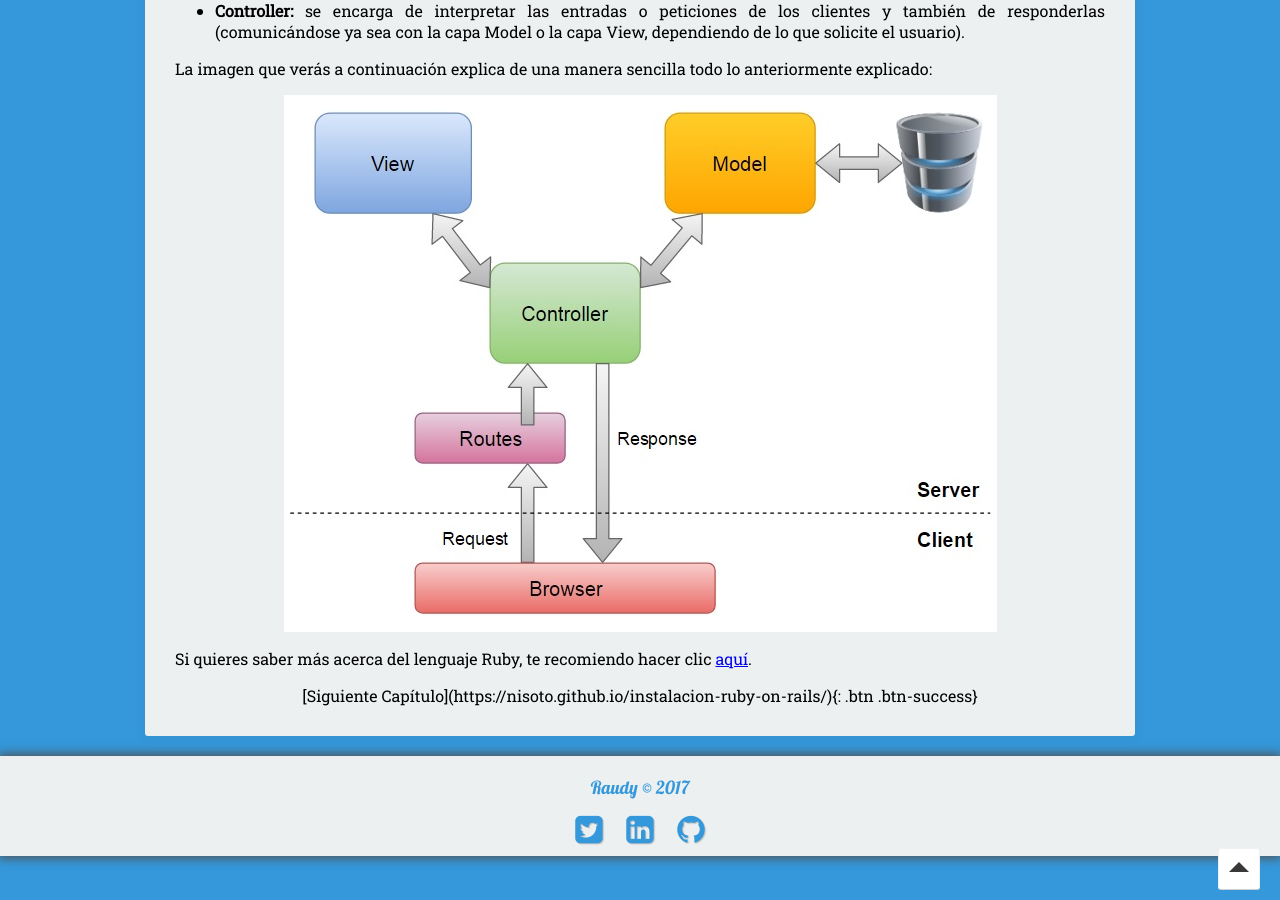
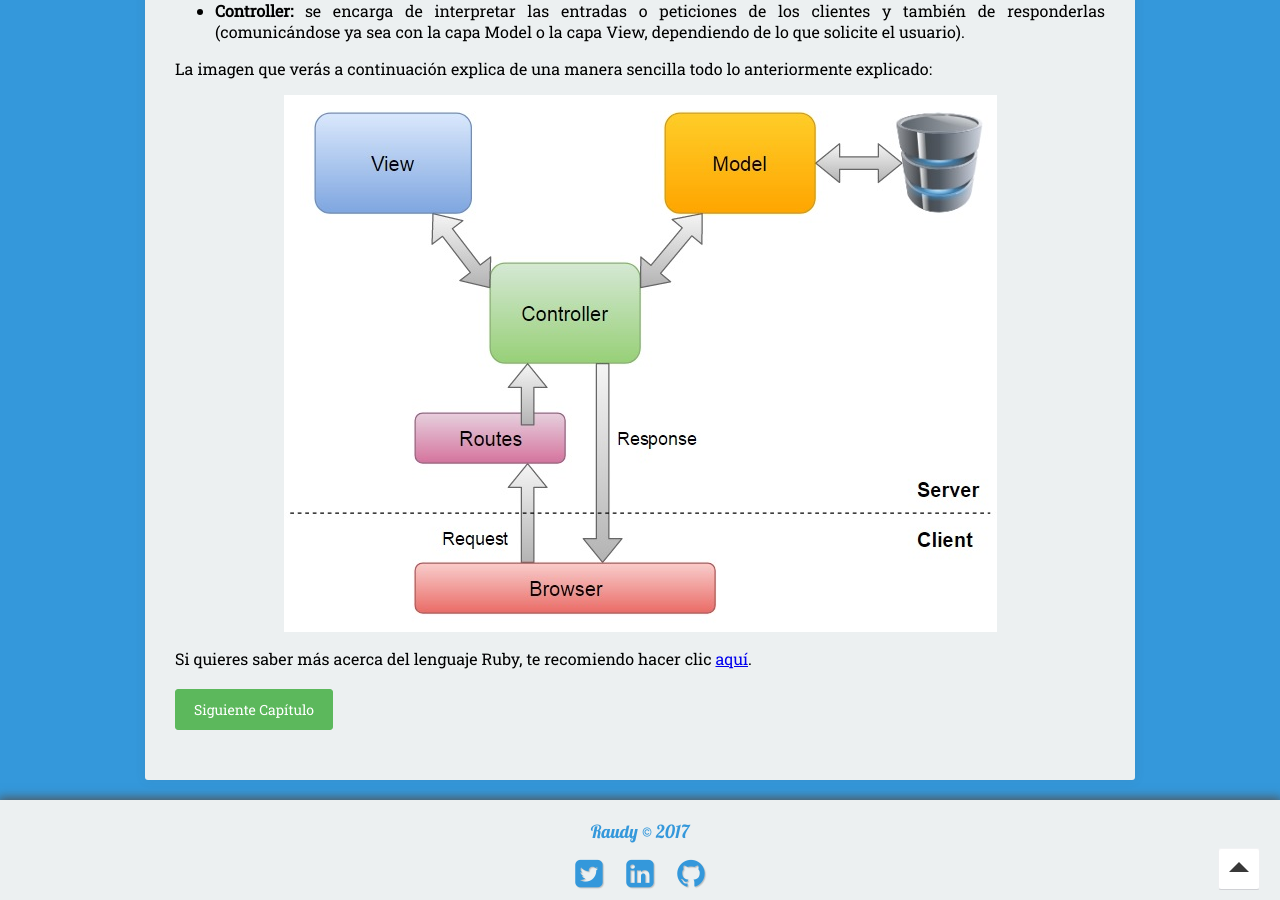
Before and after one commit to nisoto/Blog-anterior-2.0, a Jekyll site: the page built from _posts/2017-10-21-introduccion-ruby-on-rails.md, in a window 1280 px wide and 900 px high, scrolled down 1291 px. Built offline with Jekyll 4.4.1, drawn with Linux system fonts in a browser that asks for light colours; nearby versions of some CDN libraries.

Commit message:
Update 2017-10-21-introduccion-ruby-on-rails.md

```diff
--- a/_posts/2017-10-21-introduccion-ruby-on-rails.md
+++ b/_posts/2017-10-21-introduccion-ruby-on-rails.md
@@ -50,4 +50,4 @@ La imagen que verás a continuación explica de una manera sencilla todo lo ante
 
 Si quieres saber más acerca del lenguaje Ruby, te recomiendo hacer clic [aquí](https://nisoto.github.io/introduccion-ruby/).
 
-<center>[Siguiente Capítulo](https://nisoto.github.io/instalacion-ruby-on-rails/){: .btn .btn-success}</center>
+[Siguiente Capítulo](https://nisoto.github.io/instalacion-ruby-on-rails/){: .btn .btn-success}
```
